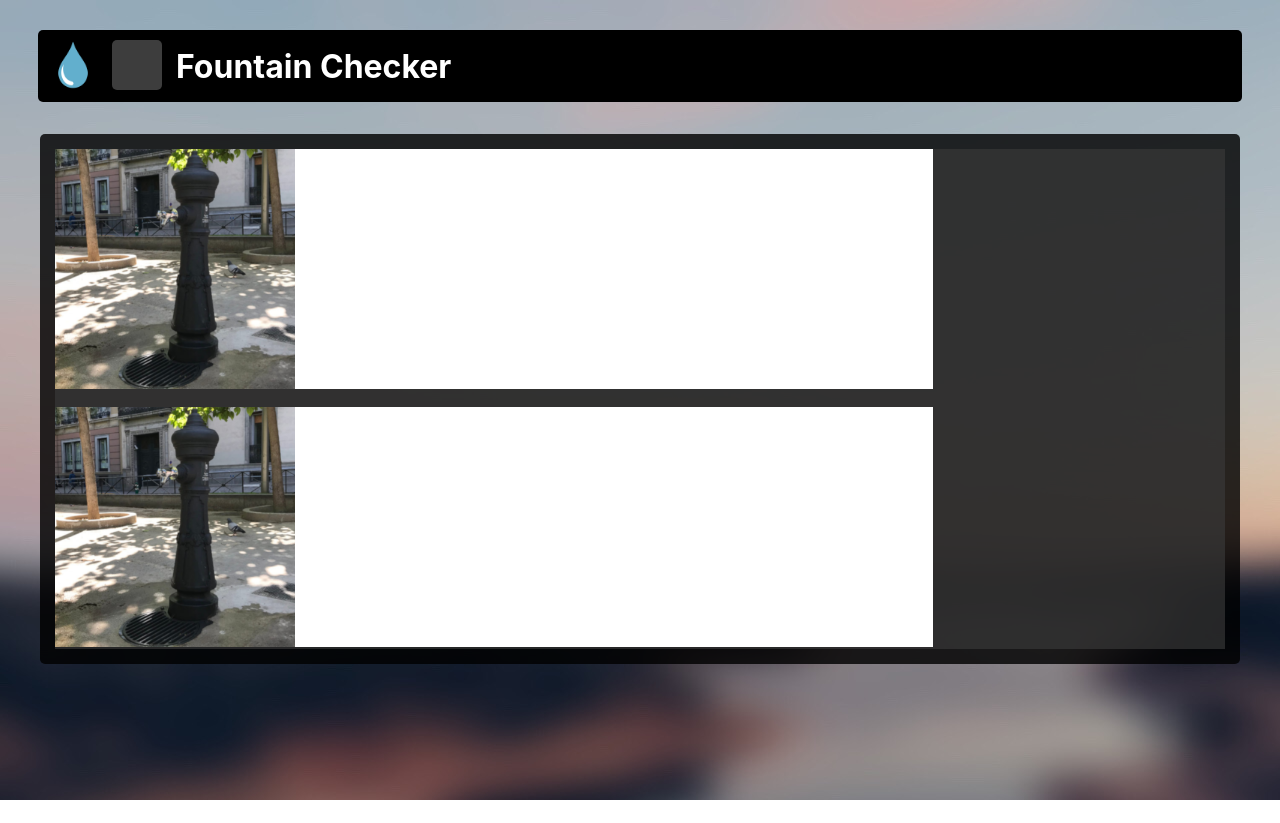
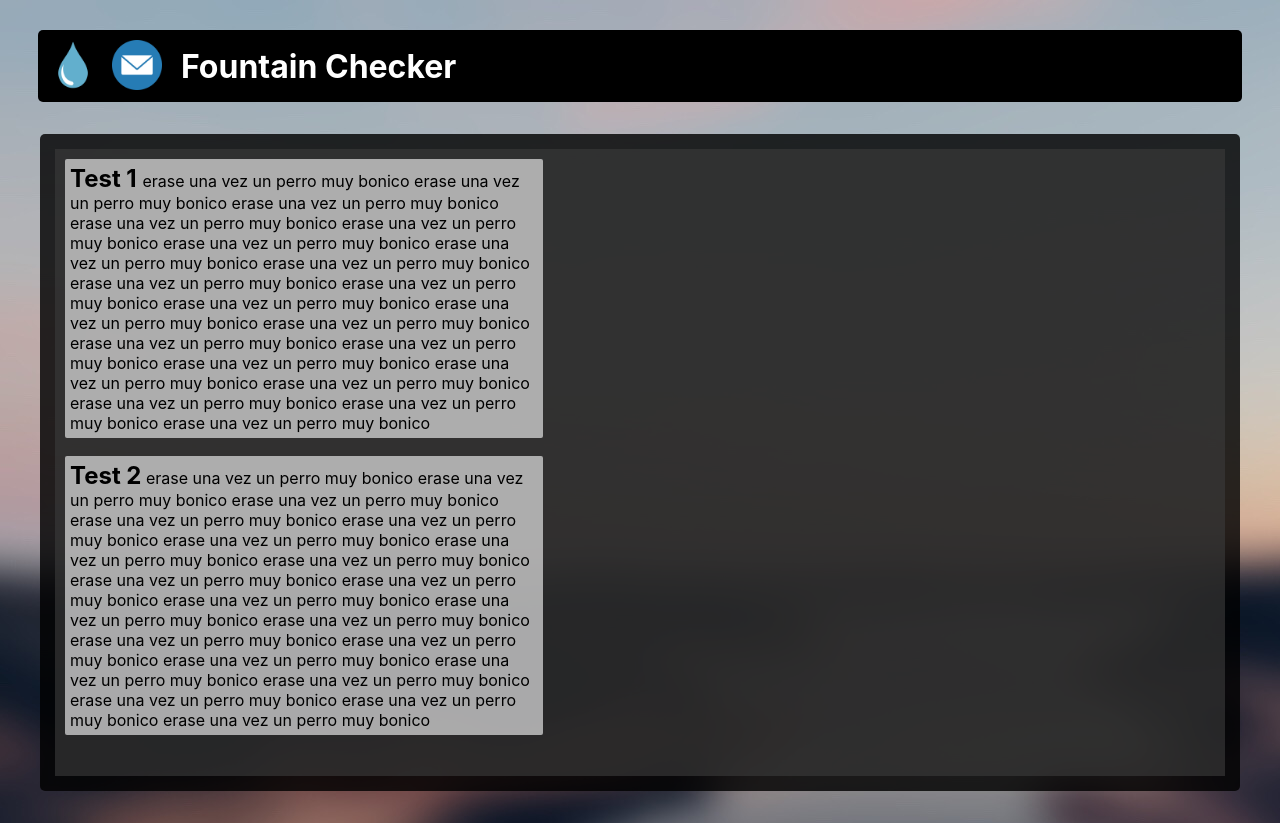
Before and after one commit to danii16/Fountain-Checker, a plain HTML site: page index.html in a window 1280 px wide. Before the commit the page ends 800 px from the top, so only its background shows below. Drawn offline with Linux system fonts and the light colour scheme.

Commit message:
Add files via upload

```diff
--- a/css/estilo.css
+++ b/css/estilo.css
@@ -1,6 +1,7 @@
 body{
     background:url(fondo.JPEG);
 }
+/* Elementos de cabecera */
 .cabecera{
     border-radius:5px;
     background: black;
@@ -20,24 +21,17 @@ body{
 .caja{
     display: inline-block; /* para ponerlas en la misma linea*/
     border-radius:5px;
-    background:rgb(61, 61, 61);
+    background:rgba(0, 0, 0, 0.795);
     height: 50;
     width: 50;
     margin:5px;
     transition:1s;
 
 }
-.feed{
-    background:rgba(0, 0, 0, 0.815);
-    height:500px;
-    margin:32px;
-    border-radius:5px;
-    padding:15px;
-
-}
 .cab_text{
     margin:5px;
     height:50;
+    margin-left:10px;
     margin-bottom:1px;
     display: inline-block;
 }
@@ -52,27 +46,55 @@ body{
     position:absolute;
     top:40px;
     width:50;
+    transition:1s;
 
 }
-.articulo{
+.imgCabb{
+    display:inline-block;
+    position: absolute;
+    top:40px;
+    left:112.3px;
+    width:50;
+    transition:1s;
+
+}
+/* Elementos del feed */
+.box{
+    background:rgba(0, 0, 0, 0.815);
+    height:80%;
+    margin:32px;
+    border-radius:5px;
+    padding:15px;
+}
+.feed{
     background:rgba(58, 58, 58, 0.644);
-    height:500;
+    height:100%;
+}
+
+.txt{
+    padding:5px;
+    background:rgba(255, 255, 255, 0.603);
+    font-family: -apple-system, BlinkMacSystemFont,
+    'Segoe UI', Roboto, Oxygen, Ubuntu, Cantarell;
+    width:40%;
+    position: relative;
+    left:10px;
+    top: 10px;
+    transition:1s;
+    border-radius:2px;
+
+}
+.ln{
+    display:inline;
+}
 
 
-}
-.post{
-    background:white;
-    height:240px;
-    width:75%;
-
-
-}
-.pimg{
-    height:240px;
-}
 /*animaciones*/
 .caja:hover{
-    transform: scale(1.1);
+    transform: scale(1.05);
+}
+.txt:hover{
+    transform: scale(1.05);
 }
 div{
     transition:1s;
--- a/index.html
+++ b/index.html
@@ -6,28 +6,87 @@
     <body>
 
         <!-- cabecera con los botones-->
-        <div class="cabecera">
+        <header class="cabecera">
 
             <div class="caja1">
-                <img class="imgCab"src="css/gota.png">
+                <a href="index.html"><img class="imgCab"src="css/gota.png"></a>
+                <a href="mailto:danielarribas78@gmail.com"><img class="imgCabb"src="css/email.png"></a>
+
             </div>
             <div class="caja"></div>
             <div class="cab_text">
                 <h1 class="texto_cabecera" >Fountain Checker</h1>
             </div>
-        </div>
+        </header>
 
         <!-- articulos-->
-        <div class="feed">
-            <div class="articulo" >
-                <div class="post">
-                    <img class="pimg" src="css/Fuente_1.png" >
-                </div>
-                <br/>
-                <div class="post">
-                    <img class="pimg" src="css/Fuente_1.png" >
-                </div>
-            </div>
+        <div class="box">
+            <section class="feed">
+                    <section class="txt">
+                        <h2 class="ln">Test 1 </h2>
+                        <p class="ln"> erase una vez un perro muy bonico
+                            erase una vez un perro muy bonico
+                            erase una vez un perro muy bonico
+                            erase una vez un perro muy bonico
+                            erase una vez un perro muy bonico
+                            erase una vez un perro muy bonico
+                            erase una vez un perro muy bonico
+                            erase una vez un perro muy bonico
+                            erase una vez un perro muy bonico
+                            erase una vez un perro muy bonico
+                            erase una vez un perro muy bonico
+                            erase una vez un perro muy bonico
+                            erase una vez un perro muy bonico
+                            erase una vez un perro muy bonico
+                            erase una vez un perro muy bonico
+                            erase una vez un perro muy bonico
+                            erase una vez un perro muy bonico
+                            erase una vez un perro muy bonico
+                            erase una vez un perro muy bonico
+                            erase una vez un perro muy bonico
+                            erase una vez un perro muy bonico
+                        </p>
+                    </section>
+                    <br/>
+                    <section class="txt">
+                        <h2 class="ln">Test 2</h2>
+                        <p class="ln"> erase una vez un perro muy bonico
+                            erase una vez un perro muy bonico
+                            erase una vez un perro muy bonico
+                            erase una vez un perro muy bonico
+                            erase una vez un perro muy bonico
+                            erase una vez un perro muy bonico
+                            erase una vez un perro muy bonico
+                            erase una vez un perro muy bonico
+                            erase una vez un perro muy bonico
+                            erase una vez un perro muy bonico
+                            erase una vez un perro muy bonico
+                            erase una vez un perro muy bonico
+                            erase una vez un perro muy bonico
+                            erase una vez un perro muy bonico
+                            erase una vez un perro muy bonico
+                            erase una vez un perro muy bonico
+                            erase una vez un perro muy bonico
+                            erase una vez un perro muy bonico
+                            erase una vez un perro muy bonico
+                            erase una vez un perro muy bonico
+                            erase una vez un perro muy bonico
+                        </p>
+                    </section>
+
+
+
+
+
+
+
+
+
+
+
+
+
+            </section>
         </div>
     </body>
 </html>
```
Also changed, not shown: css/email.png (added).
